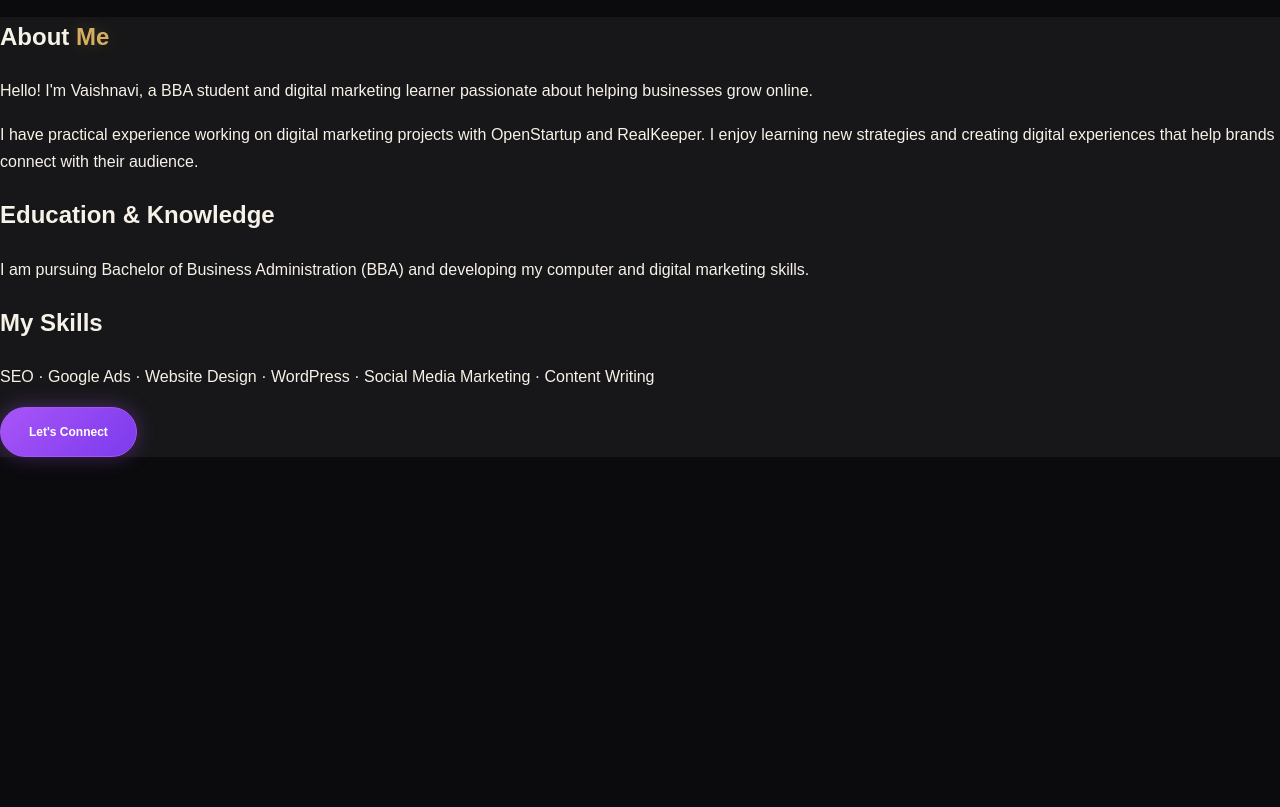
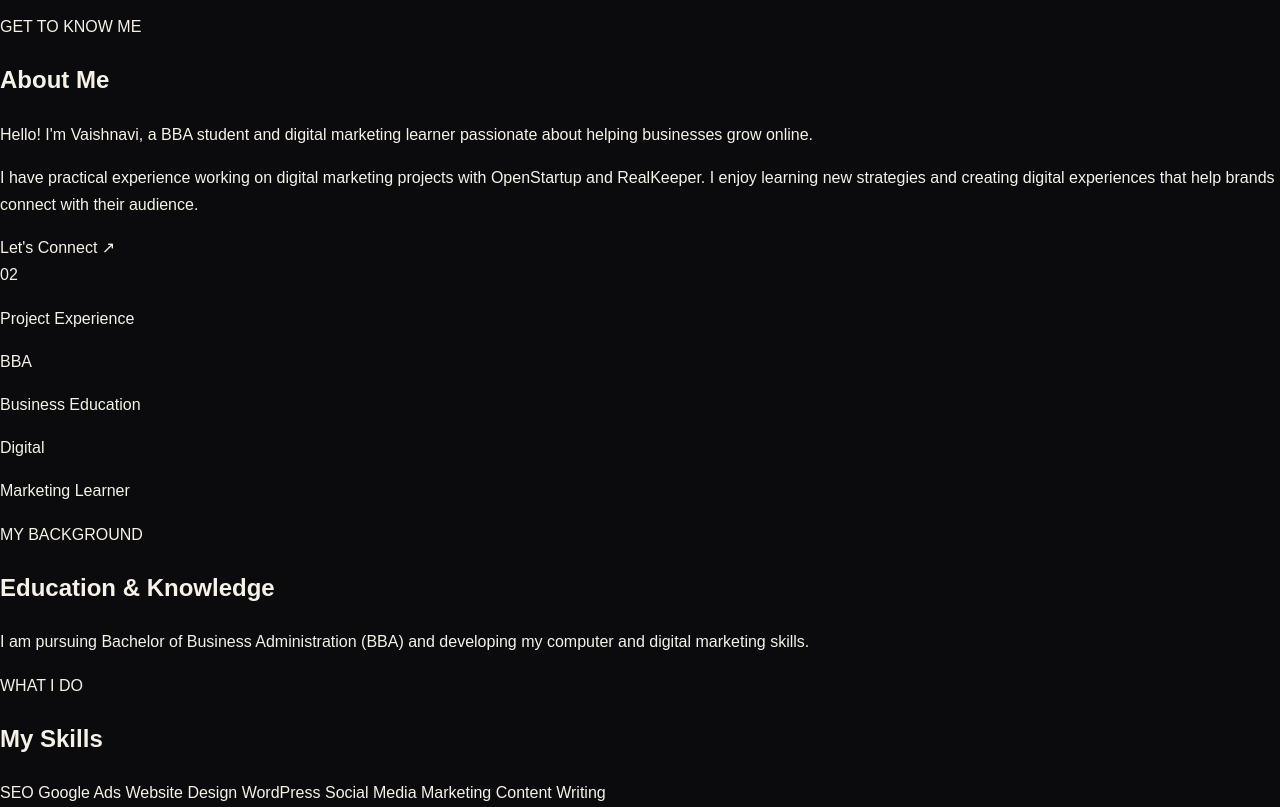
Before and after one commit to Vaishnaviagg-ops/vaishnavi-portfolio, a plain HTML site: page about.html in a window 1280 px wide. Shown: the part 49-856 px from the top of the page. Before the commit the page ends 800 px from the top, so only its background shows below. Drawn offline with Linux system fonts and the light colour scheme.

Commit message:
about.html

```diff
--- a/about.html
+++ b/about.html
@@ -26,39 +26,77 @@
     </nav>
   </header>
 
-  <section class="about-section">
-    <h1>About <span class="gold-text">Me</span></h1>
 
-    <p>
-      Hello! I'm Vaishnavi, a BBA student and digital marketing learner
-      passionate about helping businesses grow online.
-    </p>
+<section class="about-page">
+  <div class="about-hero">
+    <div class="about-intro">
+      <p class="about-eyebrow">GET TO KNOW ME</p>
 
-    <p>
-      I have practical experience working on digital marketing projects
-      with OpenStartup and RealKeeper. I enjoy learning new strategies
-      and creating digital experiences that help brands connect with
-      their audience.
-    </p>
+      <h1>
+        About <span>Me</span>
+      </h1>
 
-    <h2>Education & Knowledge</h2>
+      <p class="about-lead">
+        Hello! I'm Vaishnavi, a BBA student and digital
+        marketing learner passionate about helping
+        businesses grow online.
+      </p>
 
-    <p>
-      I am pursuing Bachelor of Business Administration (BBA) and
-      developing my computer and digital marketing skills.
-    </p>
+      <p class="about-description">
+        I have practical experience working on digital
+        marketing projects with OpenStartup and RealKeeper.
+        I enjoy learning new strategies and creating digital
+        experiences that help brands connect with their audience.
+      </p>
 
-    <h2>My Skills</h2>
+      <a href="contact.html" class="about-button">
+        Let's Connect ↗
+      </a>
+    </div>
 
-    <p>
-      SEO · Google Ads · Website Design · WordPress ·
-      Social Media Marketing · Content Writing
-    </p>
+    <div class="about-highlight">
+      <div class="about-highlight-card">
+        <span class="highlight-number">02</span>
+        <p>Project Experience</p>
+      </div>
 
-    <a href="contact.html" class="btn btn-primary">
-      Let's Connect
-    </a>
-  </section>
+      <div class="about-highlight-card">
+        <span class="highlight-number">BBA</span>
+        <p>Business Education</p>
+      </div>
 
+      <div class="about-highlight-card">
+        <span class="highlight-number">Digital</span>
+        <p>Marketing Learner</p>
+      </div>
+    </div>
+  </div>
+
+  <div class="about-details">
+    <div class="about-info-card">
+      <p class="about-eyebrow">MY BACKGROUND</p>
+      <h2>Education & <span>Knowledge</span></h2>
+      <p>
+        I am pursuing Bachelor of Business Administration
+        (BBA) and developing my computer and digital
+        marketing skills.
+      </p>
+    </div>
+
+    <div class="about-info-card">
+      <p class="about-eyebrow">WHAT I DO</p>
+      <h2>My <span>Skills</span></h2>
+
+      <div class="about-skill-list">
+        <span>SEO</span>
+        <span>Google Ads</span>
+        <span>Website Design</span>
+        <span>WordPress</span>
+        <span>Social Media Marketing</span>
+        <span>Content Writing</span>
+      </div>
+    </div>
+  </div>
+</section>
 </body>
 </html>
```
